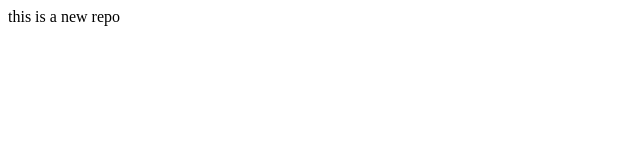
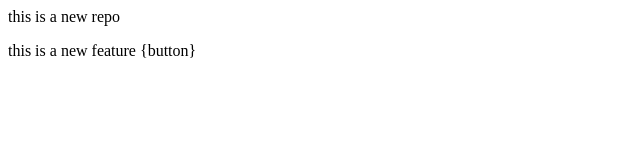
Before and after one commit to dolly-kaddak/localrepo, a plain HTML site: page index.html in a window 1280 px wide. Shown: the whole page, without its empty margins (0-640 px from the left). Drawn offline with Linux system fonts and the light colour scheme.

Commit message:
Add button

```diff
--- a/index.html
+++ b/index.html
@@ -1 +1,2 @@
 <p>this is a new repo</p>
+<p>this is a new feature {button}</p>
```
